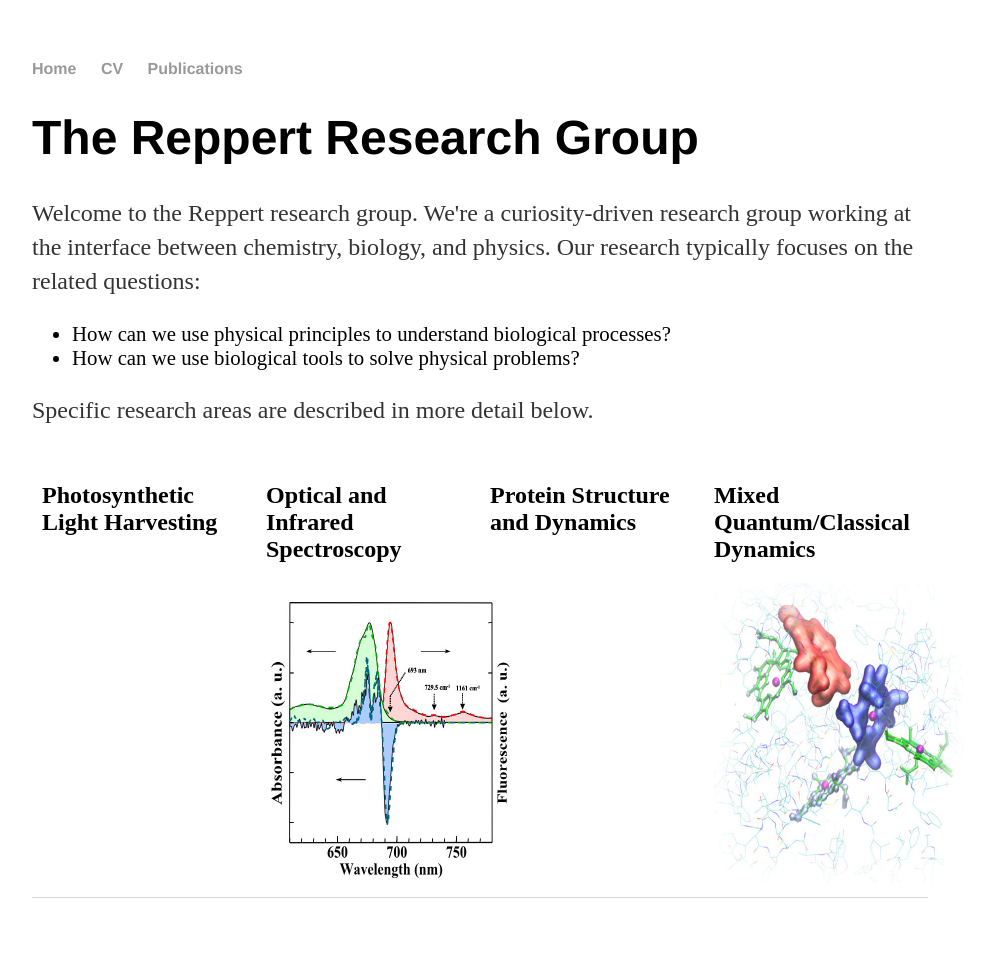
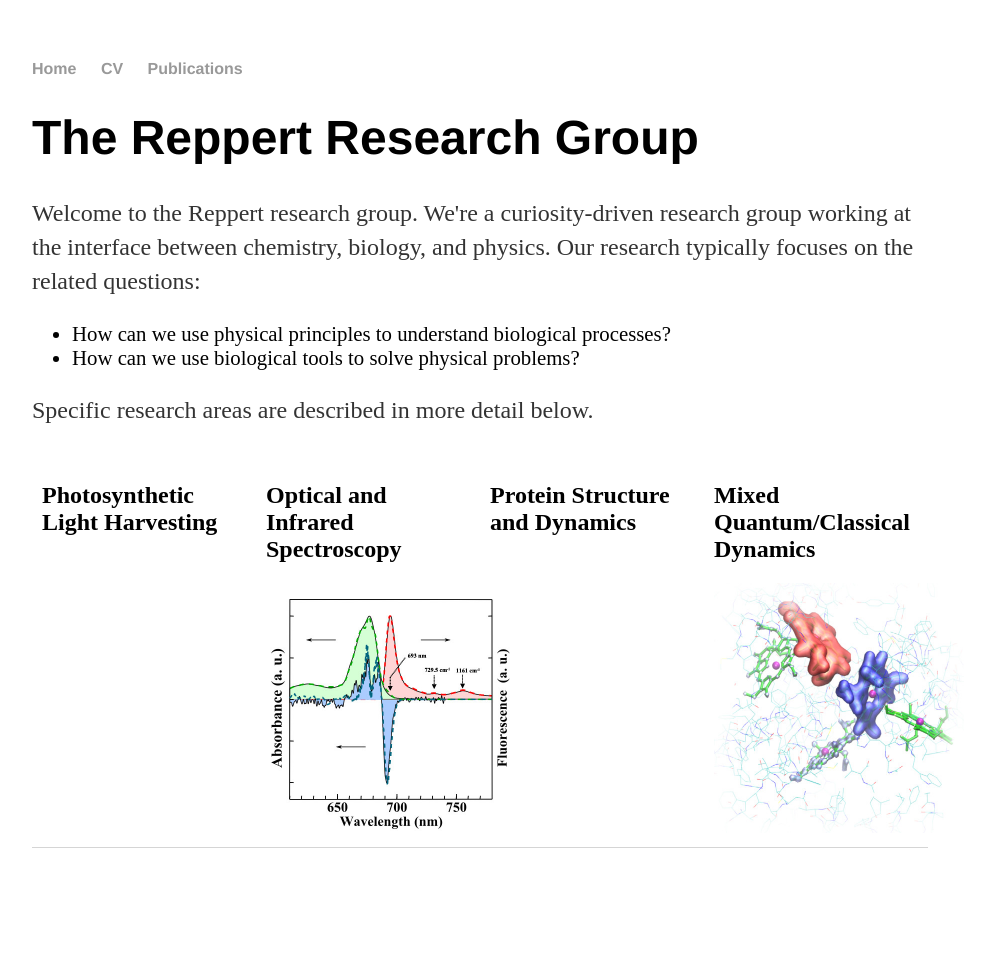
Before and after one commit to mreppert/mreppert.github.io, a Jekyll site: the page built from index.html, in a window 1280 px wide. Shown: the whole page, without its empty margins (160-1151 px from the left). Built offline with Jekyll 4.4.1, drawn with Linux system fonts in a browser that asks for light colours; after the commit the page ends 908 px from its top, so only the background shows below that.

Commit message:
Update index.html

```diff
--- a/index.html
+++ b/index.html
@@ -49,14 +49,14 @@
   </div>
   <div class="column">
     <h2>Optical and Infrared Spectroscopy</h2>
-    <img src="/cp47_hb.jpg" alt="CP47 Hole Burning" width="250" height="300">
+    <img src="/cp47_hb.jpg" alt="CP47 Hole Burning" width="250" height="250">
   </div>
   <div class="column">
     <h2>Protein Structure and Dynamics</h2>
   </div>
   <div class="column">
     <h2>Mixed Quantum/Classical Dynamics</h2>
-    <img src="/Chl_excitons.jpg" alt="Chl Excitons" width="250" height="300">
+    <img src="/Chl_excitons.jpg" alt="Chl Excitons" width="250" height="250">
   </div>
 </div>
 
```
